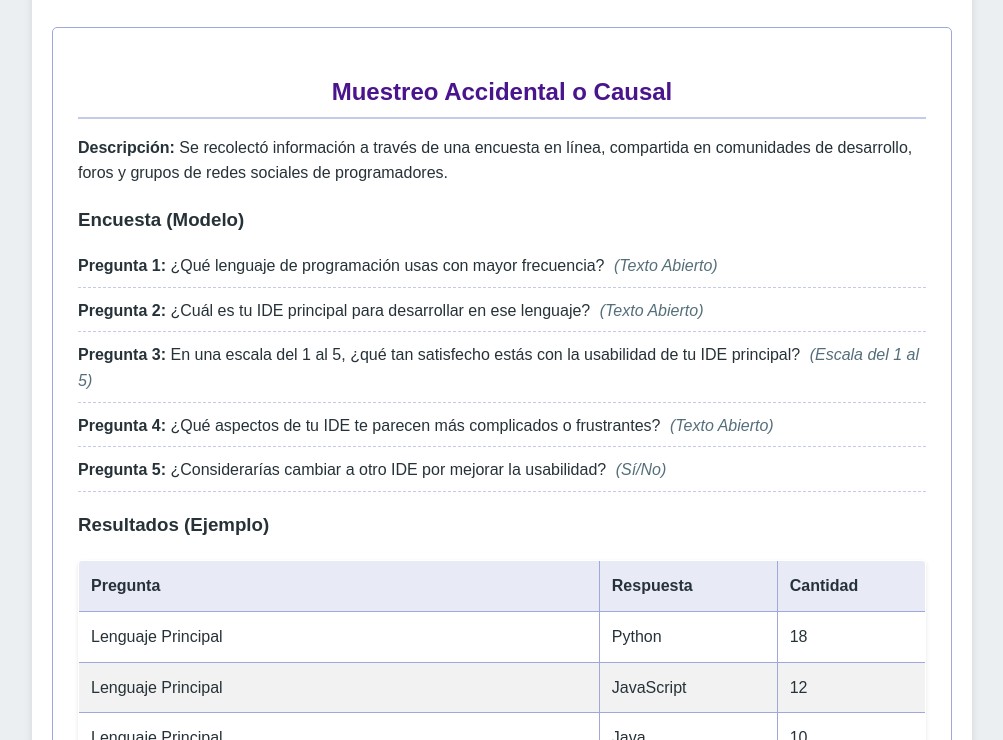
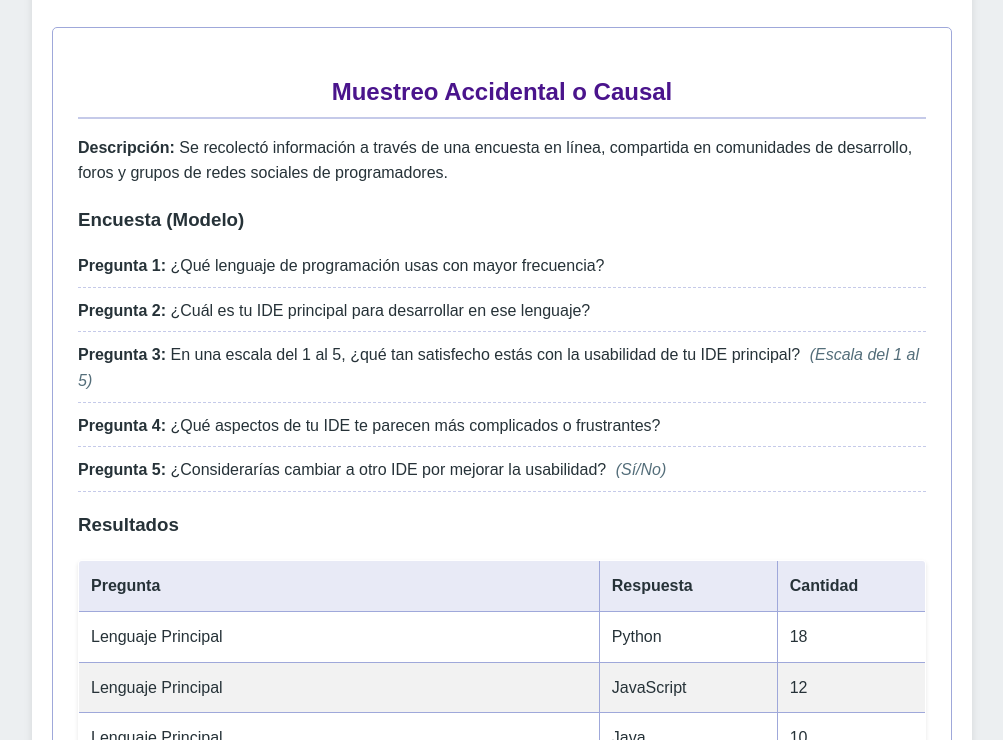
Before and after one commit to maxiggzalez2/mitarea, a plain HTML site: page index.html in a window 1280 px wide. Shown: the part 510-1250 px from the top of the page, without its empty margins (138-1141 px from the left). Drawn offline with Linux system fonts and the light colour scheme.

Commit message:
Update index.html

```diff
--- a/index.html
+++ b/index.html
@@ -178,11 +178,11 @@ footer::before {
             <ul class="listado-encuesta">
                  <li>
                     <strong>Pregunta 1:</strong> ¿Qué lenguaje de programación usas con mayor frecuencia?
-                    <span class="tipo-pregunta">(Texto Abierto)</span>
+                    <span class="tipo-pregunta"></span>
                 </li>
                 <li>
                     <strong>Pregunta 2:</strong> ¿Cuál es tu IDE principal para desarrollar en ese lenguaje?
-                    <span class="tipo-pregunta">(Texto Abierto)</span>
+                    <span class="tipo-pregunta"></span>
                 </li>
                 <li>
                     <strong>Pregunta 3:</strong> En una escala del 1 al 5, ¿qué tan satisfecho estás con la usabilidad de tu IDE principal?
@@ -190,14 +190,14 @@ footer::before {
                 </li>
                 <li>
                      <strong>Pregunta 4:</strong> ¿Qué aspectos de tu IDE te parecen más complicados o frustrantes?
-                    <span class="tipo-pregunta">(Texto Abierto)</span>
+                    <span class="tipo-pregunta"></span>
                 </li>
                   <li>
                     <strong>Pregunta 5:</strong> ¿Considerarías cambiar a otro IDE por mejorar la usabilidad?
                     <span class="tipo-pregunta">(Sí/No)</span>
                 </li>
             </ul>
-            <h3>Resultados (Ejemplo)</h3>
+            <h3>Resultados</h3>
              <table>
                     <thead>
                         <tr>
```
